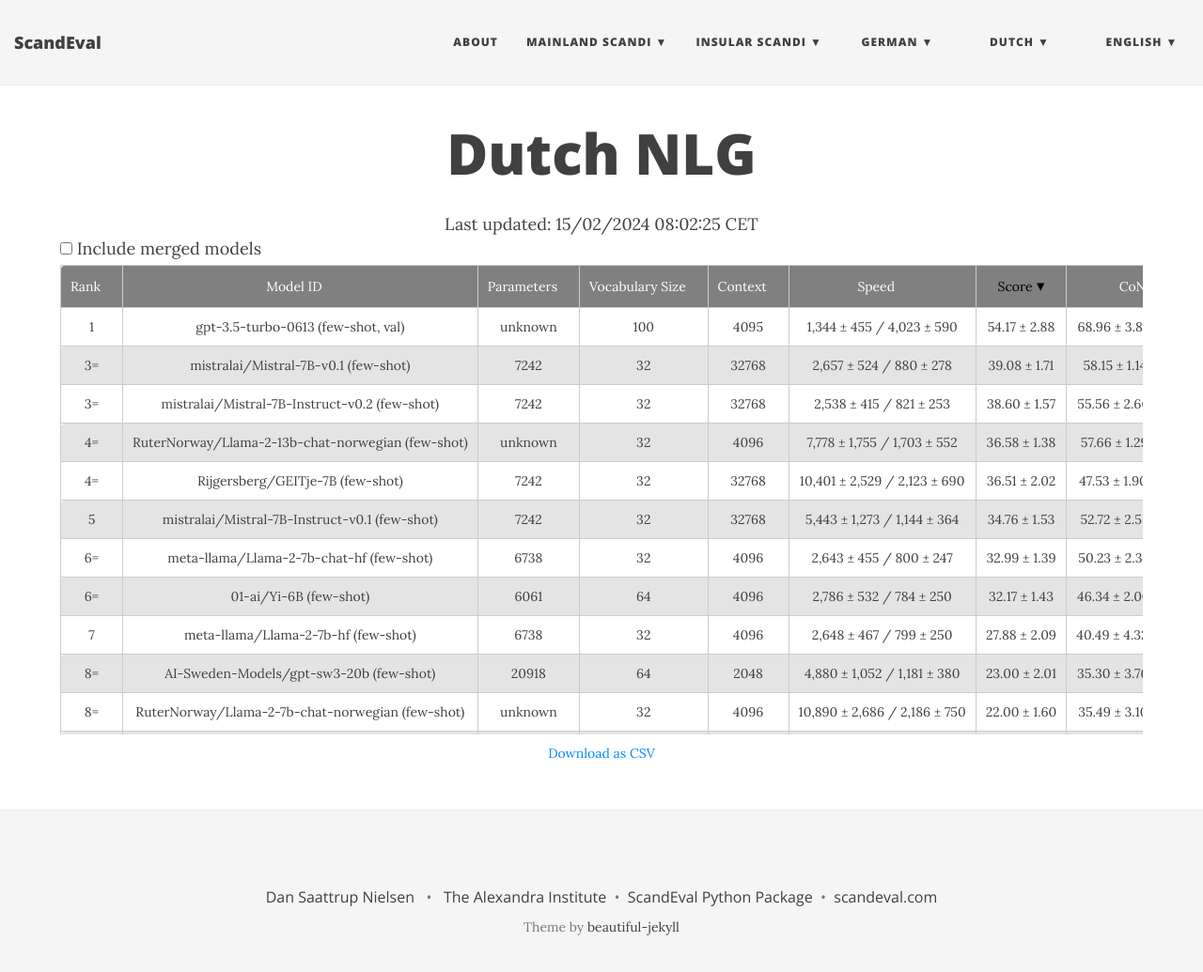
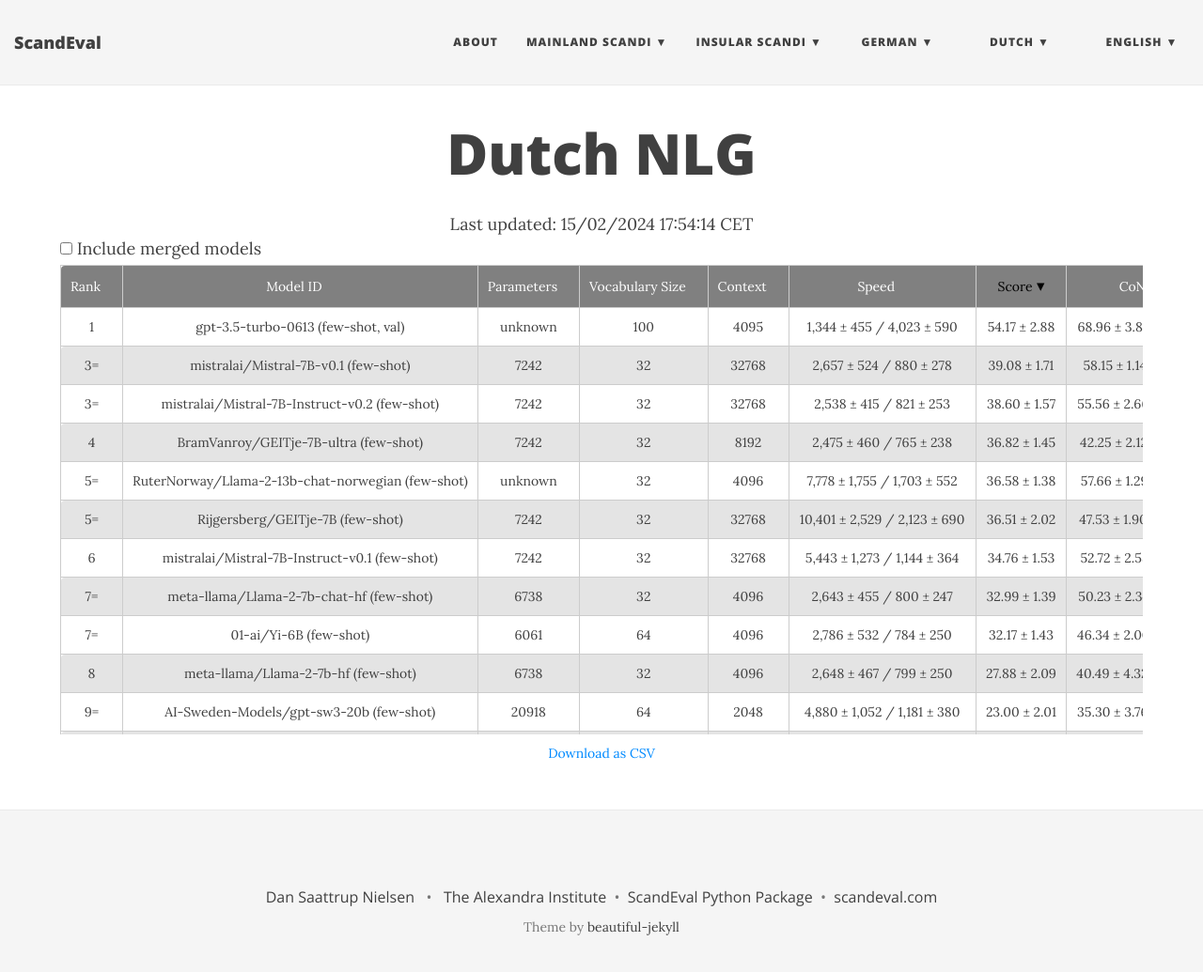
Before and after one commit to ScandEval/scandeval.github.io, a Jekyll site: the page built from dutch-nlg.md, in a window 1280 px wide and 1048 px high. Shown: the top 1035 px of the window at 94% size. Built offline with Jekyll 4.4.1, drawn with Linux system fonts in a browser that asks for light colours; nearby versions of some CDN libraries.

Commit message:
feat: Add BramVanroy/GEITje-7B-ultra (few-shot)

```diff
--- a/dutch-nlg.md
+++ b/dutch-nlg.md
@@ -3,7 +3,7 @@ layout: leaderboard
 title: Dutch NLG
 ---
 
-<center>Last updated: 15/02/2024 08:02:25 CET</center>
+<center>Last updated: 15/02/2024 17:54:14 CET</center>
 
 <div class="blocked centered">
   <input type="checkbox" id="merged-models-checkbox">
@@ -103,7 +103,24 @@ title: Dutch NLG
    <td class="nl reason">24.80 ± 1.77 / 42.93 ± 1.38</td> <!-- HellaSwag-nl -->
   </tr>
   <tr class="not-merged-model">
-   <td class="rank">4=</td> <!-- Rank -->
+   <td class="rank">4</td> <!-- Rank -->
+   <td>BramVanroy/GEITje-7B-ultra (few-shot)</td> <!-- Model ID -->
+   <td class="num_model_parameters">7242</td> <!-- Number of trainable parameters -->
+   <td class="vocabulary_size">32</td> <!-- Size of the model's vocabulary -->
+   <td class="max_sequence_length">8192</td> <!-- Maximum sequence length of the model-->
+   <td class="speed">2,475 ± 460 / 765 ± 238</td> <!-- Model inference speed -->
+   <td class="score">36.82 ± 1.45</td> <!-- ScandEval score -->
+   <td class="nl ner">42.25 ± 2.12 / 27.85 ± 1.09</td> <!-- CoNLL-nl -->
+   <td class="nl sent">12.78 ± 2.52 / 42.17 ± 1.91</td> <!-- Dutch Social -->
+   <td class="nl la">18.23 ± 1.91 / 50.04 ± 2.54</td> <!-- ScaLA-nl -->
+   <td class="nl qa">53.44 ± 1.08 / 66.46 ± 0.45</td> <!-- SQuAD-nl -->
+   <td class="nl summ">69.01 ± 0.51 / 21.78 ± 0.58</td> <!-- Wiki-Lingua-NL -->
+   <td class="nl know">26.92 ± 1.09 / 44.44 ± 0.85</td> <!-- MMLU-nl -->
+   <td class="nl know">45.67 ± 0.84 / 59.08 ± 0.63</td> <!-- ARC-nl -->
+   <td class="nl reason">25.72 ± 1.01 / 43.74 ± 0.69</td> <!-- HellaSwag-nl -->
+  </tr>
+  <tr class="not-merged-model">
+   <td class="rank">5=</td> <!-- Rank -->
    <td>RuterNorway/Llama-2-13b-chat-norwegian (few-shot)</td> <!-- Model ID -->
    <td class="num_model_parameters">unknown</td> <!-- Number of trainable parameters -->
    <td class="vocabulary_size">32</td> <!-- Size of the model's vocabulary -->
@@ -120,7 +137,7 @@ title: Dutch NLG
    <td class="nl reason">17.92 ± 1.69 / 37.64 ± 1.43</td> <!-- HellaSwag-nl -->
   </tr>
   <tr class="not-merged-model">
-   <td class="rank">4=</td> <!-- Rank -->
+   <td class="rank">5=</td> <!-- Rank -->
    <td>Rijgersberg/GEITje-7B (few-shot)</td> <!-- Model ID -->
    <td class="num_model_parameters">7242</td> <!-- Number of trainable parameters -->
    <td class="vocabulary_size">32</td> <!-- Size of the model's vocabulary -->
@@ -137,7 +154,7 @@ title: Dutch NLG
    <td class="nl reason">11.70 ± 2.42 / 32.05 ± 1.90</td> <!-- HellaSwag-nl -->
   </tr>
   <tr class="not-merged-model">
-   <td class="rank">5</td> <!-- Rank -->
+   <td class="rank">6</td> <!-- Rank -->
    <td>mistralai/Mistral-7B-Instruct-v0.1 (few-shot)</td> <!-- Model ID -->
    <td class="num_model_parameters">7242</td> <!-- Number of trainable parameters -->
    <td class="vocabulary_size">32</td> <!-- Size of the model's vocabulary -->
@@ -154,7 +171,7 @@ title: Dutch NLG
    <td class="nl reason">14.26 ± 1.48 / 35.14 ± 1.18</td> <!-- HellaSwag-nl -->
   </tr>
   <tr class="not-merged-model">
-   <td class="rank">6=</td> <!-- Rank -->
+   <td class="rank">7=</td> <!-- Rank -->
    <td>meta-llama/Llama-2-7b-chat-hf (few-shot)</td> <!-- Model ID -->
    <td class="num_model_parameters">6738</td> <!-- Number of trainable parameters -->
    <td class="vocabulary_size">32</td> <!-- Size of the model's vocabulary -->
@@ -171,7 +188,7 @@ title: Dutch NLG
    <td class="nl reason">11.42 ± 1.29 / 32.50 ± 1.10</td> <!-- HellaSwag-nl -->
   </tr>
   <tr class="not-merged-model">
-   <td class="rank">6=</td> <!-- Rank -->
+   <td class="rank">7=</td> <!-- Rank -->
    <td>01-ai/Yi-6B (few-shot)</td> <!-- Model ID -->
    <td class="num_model_parameters">6061</td> <!-- Number of trainable parameters -->
    <td class="vocabulary_size">64</td> <!-- Size of the model's vocabulary -->
@@ -188,7 +205,7 @@ title: Dutch NLG
    <td class="nl reason">20.27 ± 1.38 / 39.32 ± 1.12</td> <!-- HellaSwag-nl -->
   </tr>
   <tr class="not-merged-model">
-   <td class="rank">7</td> <!-- Rank -->
+   <td class="rank">8</td> <!-- Rank -->
    <td>meta-llama/Llama-2-7b-hf (few-shot)</td> <!-- Model ID -->
    <td class="num_model_parameters">6738</td> <!-- Number of trainable parameters -->
    <td class="vocabulary_size">32</td> <!-- Size of the model's vocabulary -->
@@ -205,7 +222,7 @@ title: Dutch NLG
    <td class="nl reason">6.68 ± 1.82 / 29.30 ± 1.02</td> <!-- HellaSwag-nl -->
   </tr>
   <tr class="not-merged-model">
-   <td class="rank">8=</td> <!-- Rank -->
+   <td class="rank">9=</td> <!-- Rank -->
    <td>AI-Sweden-Models/gpt-sw3-20b (few-shot)</td> <!-- Model ID -->
    <td class="num_model_parameters">20918</td> <!-- Number of trainable parameters -->
    <td class="vocabulary_size">64</td> <!-- Size of the model's vocabulary -->
@@ -222,7 +239,7 @@ title: Dutch NLG
    <td class="nl reason">0.47 ± 1.20 / 24.89 ± 0.59</td> <!-- HellaSwag-nl -->
   </tr>
   <tr class="not-merged-model">
-   <td class="rank">8=</td> <!-- Rank -->
+   <td class="rank">9=</td> <!-- Rank -->
    <td>RuterNorway/Llama-2-7b-chat-norwegian (few-shot)</td> <!-- Model ID -->
    <td class="num_model_parameters">unknown</td> <!-- Number of trainable parameters -->
    <td class="vocabulary_size">32</td> <!-- Size of the model's vocabulary -->
@@ -239,7 +256,7 @@ title: Dutch NLG
    <td class="nl reason">0.15 ± 0.98 / 25.59 ± 0.57</td> <!-- HellaSwag-nl -->
   </tr>
   <tr class="not-merged-model">
-   <td class="rank">9</td> <!-- Rank -->
+   <td class="rank">10</td> <!-- Rank -->
    <td>RJuro/kanelsnegl-v0.1 (few-shot)</td> <!-- Model ID -->
    <td class="num_model_parameters">7242</td> <!-- Number of trainable parameters -->
    <td class="vocabulary_size">32</td> <!-- Size of the model's vocabulary -->
--- a/dutch-nlu.csv
+++ b/dutch-nlu.csv
@@ -28,6 +28,7 @@ rank,model_id,num_model_parameters,vocabulary_size,max_sequence_length,speed,sco
 10,Twitter/twhin-bert-large,560.0,250,512,5299,32.63,32.63,77.35,6.55,18.25,28.37
 11,Twitter/twhin-bert-base,278.0,250,512,11514,32.6,32.6,74.03,9.53,39.12,7.71
 12,meta-llama/Llama-2-7b-chat-hf (few-shot),6738.0,32,4096,2643,32.11,32.11,50.23,10.07,14.73,53.41
+12,BramVanroy/GEITje-7B-ultra (few-shot),7242.0,32,8192,2475,31.68,31.68,42.25,12.78,18.23,53.44
 13,sentence-transformers/quora-distilbert-multilingual,135.0,120,512,26458,29.25,29.25,67.89,23.25,21.36,4.5
 14,EuropeanParliament/EUBERT,93.0,66,512,20070,28.24,28.24,49.54,14.86,27.9,20.65
 15,01-ai/Yi-6B (few-shot),6061.0,64,4096,2786,27.86,27.86,46.34,8.96,0.88,55.24
```
Also changed, not shown: dutch-nlg.csv (+10 -9 lines), dutch-nlu.md (+15 -2 lines).
